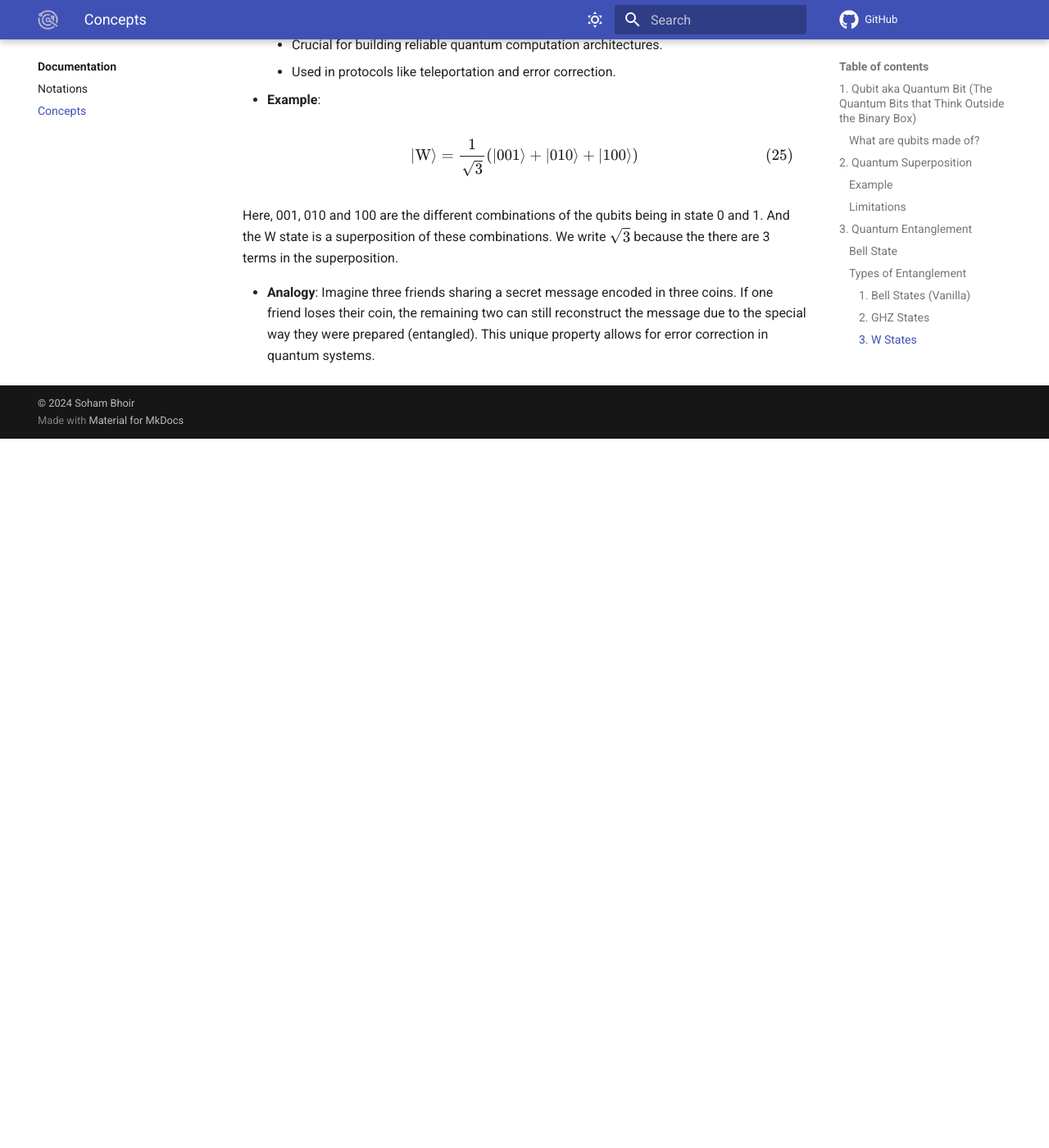
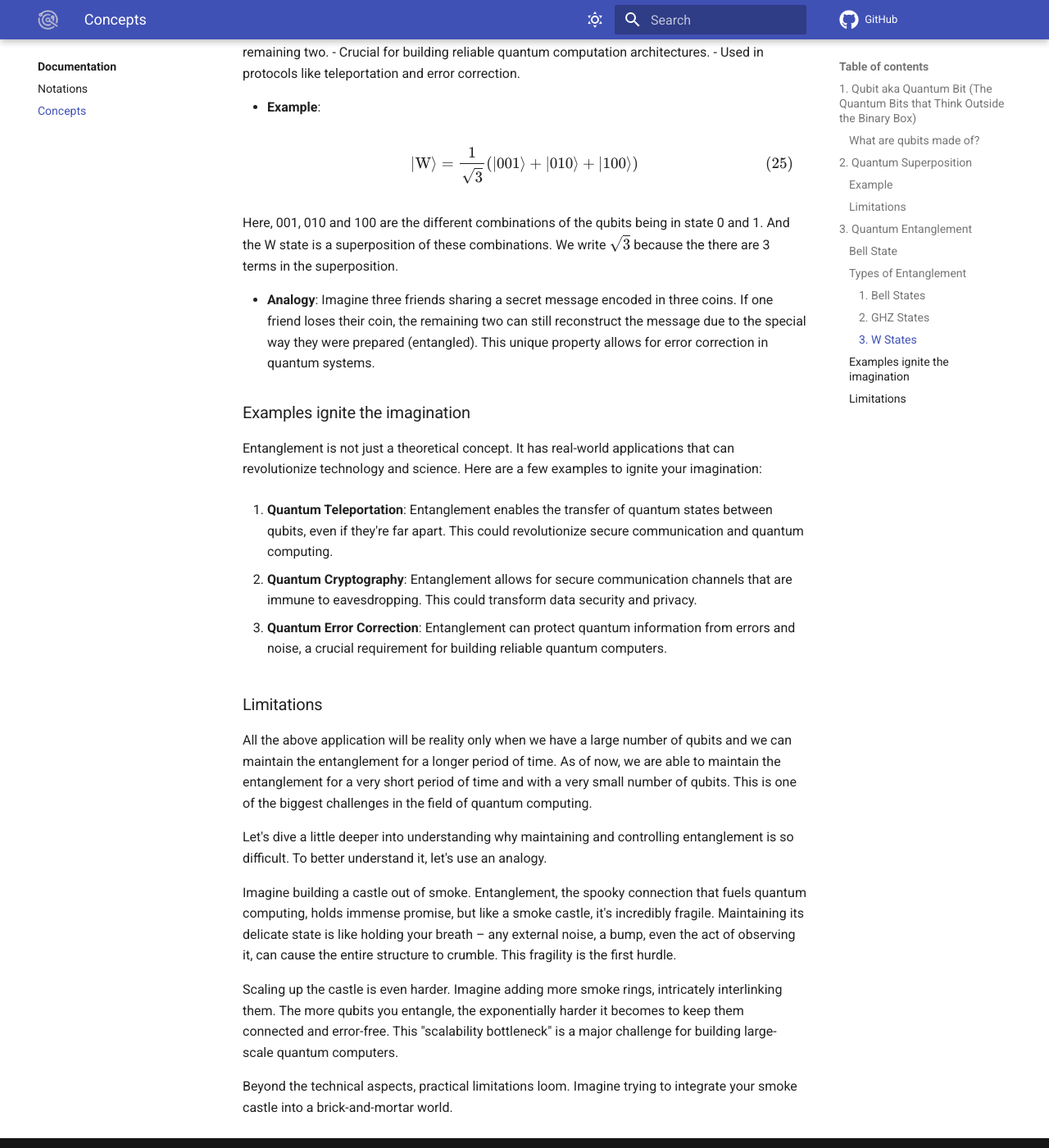
Before and after one commit to Winter-Soren/quantum-ml-handbook, an MkDocs documentation site: the page built from docs/documentation/concepts.md, in a window 1280 px wide and 1400 px high, scrolled down 6683 px. Shown: the whole window at 82% size. Built offline with MkDocs 1.6.1 and Material for MkDocs 9.7.7, drawn with Linux system fonts in a browser that asks for light colours; comment, search, counter and statistics services are not loaded; before the commit the page ends 7218 px from its top, so only the background shows below that; some of the changed text lies outside the part shown.

Commit message:
added: limitations of quantum entanglement

```diff
--- a/docs/documentation/concepts.md
+++ b/docs/documentation/concepts.md
@@ -147,7 +147,7 @@ Entanglement is not just limited to Bell states. There are many different types
 ### Types of Entanglement
 Now that you've grasped the essence of Bell states, let's take a deeper dive into the diverse world of entanglement! We'll explore three prominent types: Bell State (Vanilla), GHZ, and W states, unveiling their unique properties and applications.
 
-#### 1. Bell States (Vanilla)
+#### 1. Bell States
 - **Nature**: Simplest form of entanglement, like the "Hello World" of quantum. It shows non-local correlations between two qubits. Non-local means that the qubits are connected regardless of distance.
 - **Number of qubits involved**: 2
 - **Key features**:
@@ -160,6 +160,8 @@ Now that you've grasped the essence of Bell states, let's take a deeper dive int
 
 
 #### 2. GHZ States
+GHZ stands for Greenberger-Horne-Zeilinger, the physicists who first proposed this complex form of entanglement.
+
 - **Nature**:  Multi-qubit entanglement offering stronger correlations and unique properties like "all or nothing" behavior. The "all of nothing" behavior refers to the fact that if one qubit is measured, the state of all the qubits can be determined.
 - **Number of qubits involved**: 3 or more
 - **Key features**:
@@ -184,12 +186,14 @@ Here, GHZ+ and GHZ- are the two types of GHZ states. The GHZ+ state is a superpo
 - **Analogy**: Think of three friends making a pact. They each write down a random "0" or "1" without communicating. When they reveal their choices, all three have the same answer (GHZ+) or all different (GHZ-). It's like they mysteriously coordinated their choices, even without any signal.
 
 #### 3. W States
+W stands for William Wootters, the physicist who first proposed this complex form of entanglement.
 - **Nature**:  Multi-qubit entanglement with a unique pattern of correlations, distinct from GHZ states. It's like a quantum dance where all the qubits are entangled in a different complex pattern. The pattern can be different for different number of qubits.
 - **Number of qubits involved**: 3
 - **Key features**:
     - Resilient to errors in one qubit, preserving information in the remaining two.
     - Crucial for building reliable quantum computation architectures.
     - Used in protocols like teleportation and error correction.
+
 - **Example**:
 
 $$
@@ -200,3 +204,23 @@ $$
 Here, 001, 010 and 100 are the different combinations of the qubits being in state 0 and 1. And the W state is a superposition of these combinations. We write \(\sqrt{3}\) because the there are 3 terms in the superposition.
 
 - **Analogy**: Imagine three friends sharing a secret message encoded in three coins. If one friend loses their coin, the remaining two can still reconstruct the message due to the special way they were prepared (entangled). This unique property allows for error correction in quantum systems.
+
+### Examples ignite the imagination
+Entanglement is not just a theoretical concept. It has real-world applications that can revolutionize technology and science. Here are a few examples to ignite your imagination:
+
+1. **Quantum Teleportation**: Entanglement enables the transfer of quantum states between qubits, even if they're far apart. This could revolutionize secure communication and quantum computing.
+
+2. **Quantum Cryptography**: Entanglement allows for secure communication channels that are immune to eavesdropping. This could transform data security and privacy.
+
+3. **Quantum Error Correction**: Entanglement can protect quantum information from errors and noise, a crucial requirement for building reliable quantum computers.
+
+### Limitations
+All the above application will be reality only when we have a large number of qubits and we can maintain the entanglement for a longer period of time. As of now, we are able to maintain the entanglement for a very short period of time and with a very small number of qubits. This is one of the biggest challenges in the field of quantum computing.
+
+Let's dive a little deeper into understanding why maintaining and controlling entanglement is so difficult. To better understand it, let's use an analogy.
+
+Imagine building a castle out of smoke. Entanglement, the spooky connection that fuels quantum computing, holds immense promise, but like a smoke castle, it's incredibly fragile. Maintaining its delicate state is like holding your breath – any external noise, a bump, even the act of observing it, can cause the entire structure to crumble. This fragility is the first hurdle.
+
+Scaling up the castle is even harder. Imagine adding more smoke rings, intricately interlinking them. The more qubits you entangle, the exponentially harder it becomes to keep them connected and error-free. This "scalability bottleneck" is a major challenge for building large-scale quantum computers.
+
+Beyond the technical aspects, practical limitations loom. Imagine trying to integrate your smoke castle into a brick-and-mortar world.
```
